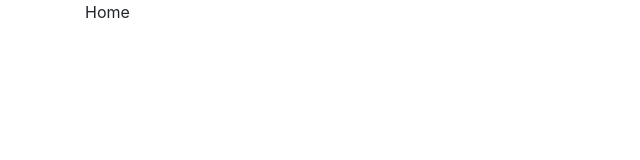
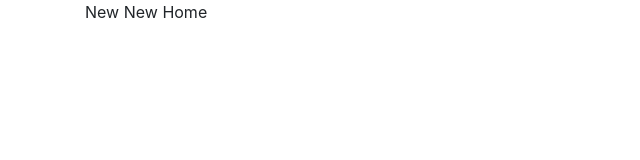
Before and after one commit to micDropper/carpe-diem, a Vue app: page / in a window 1280 px wide. Shown: the top 160 px of the page, without its empty margins (0-640 px from the left). Built offline with nearby package versions, Linux system fonts and the light colour scheme.

Commit message:
test cache controller

```diff
--- a/src/components/Home.vue
+++ b/src/components/Home.vue
@@ -1,6 +1,6 @@
 <template>
   <div>
-    Home
+    New New Home
   </div>
 </template>
 
```
